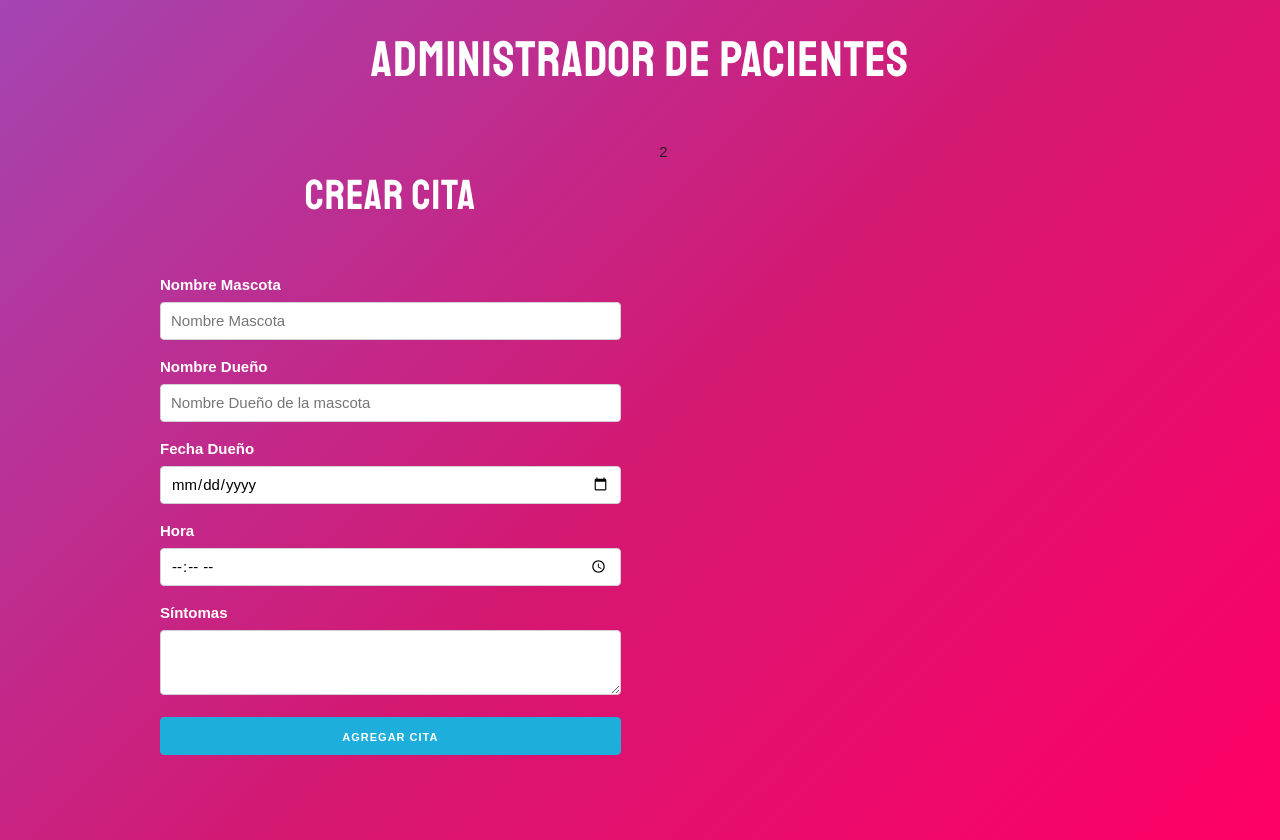
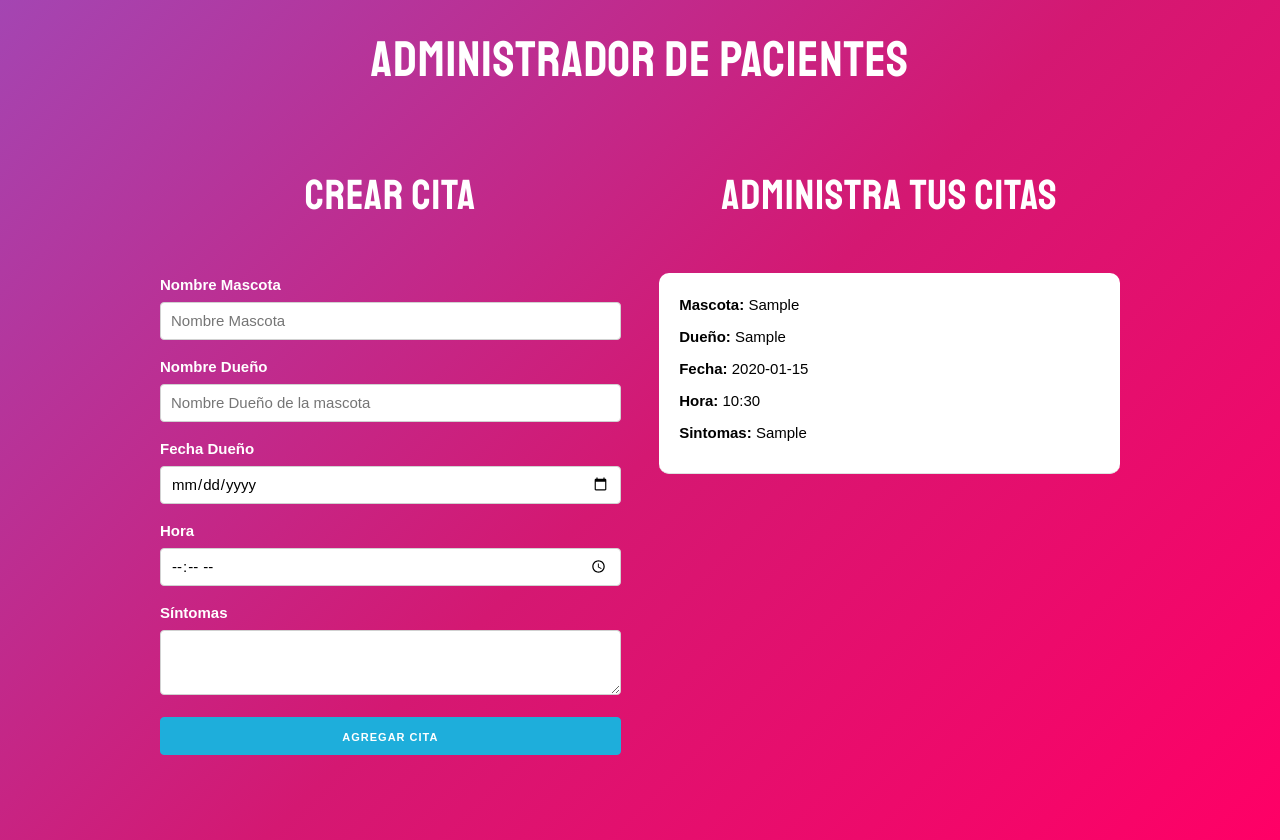
Before and after one commit to klmeir/appointments, a React (Create React App) app: page / in a window 1280 px wide. Both pictures are taken after typing "Sample", "Sample", "2020-01-15", "10:30", "Sample" into the empty fields and a click on the button "AGREGAR CITA". Built offline with nearby package versions, Linux system fonts and the light colour scheme.

Commit message:
Show appointments

```diff
--- a/src/App.js
+++ b/src/App.js
@@ -1,5 +1,6 @@
 import React, { Fragment, useState } from 'react';
 import Form from './components/Form';
+import Appointment from './components/Appointment';
 
 function App() {
 
@@ -23,7 +24,13 @@ function App() {
             />
           </div>
           <div className="one-half column">
-            2
+            <h2>Administra tus citas</h2>
+            {appointments.map(appointment => (
+              <Appointment
+                key={appointment.id}
+                appointment={appointment}
+              />
+            ))}
           </div>
         </div>
       </div>
--- /dev/null
+++ b/src/components/Appointment.js
@@ -0,0 +1,13 @@
+import React from 'react';
+
+const Appointment = ({appointment}) => (
+    <div className="cita">
+        <p>Mascota: <span>{appointment.pet}</span> </p>
+        <p>Dueño: <span>{appointment.owner}</span> </p>
+        <p>Fecha: <span>{appointment.date}</span> </p>
+        <p>Hora: <span>{appointment.hour}</span> </p>
+        <p>Sintomas: <span>{appointment.symptoms}</span> </p>
+    </div>
+)
+
+export default Appointment;
```
